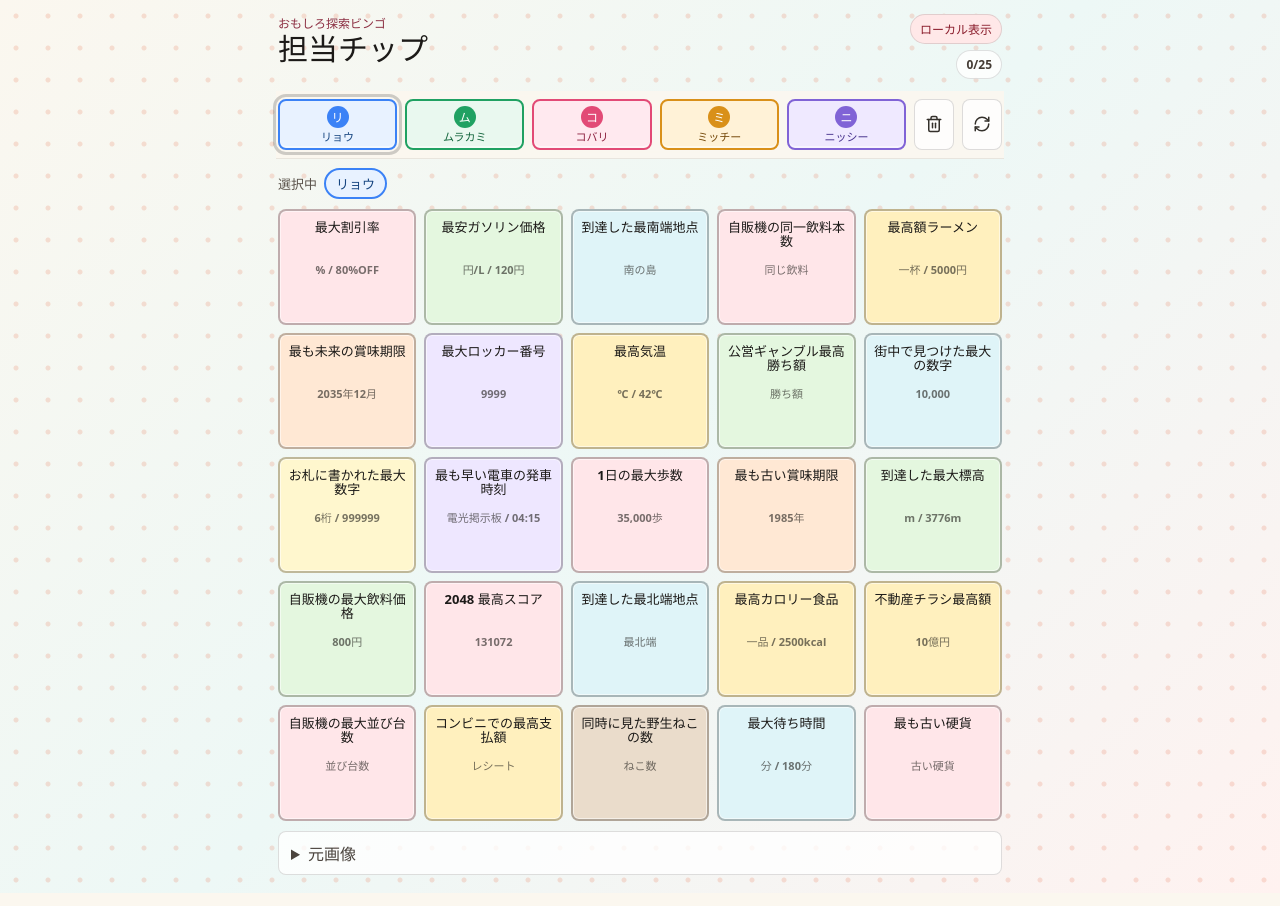
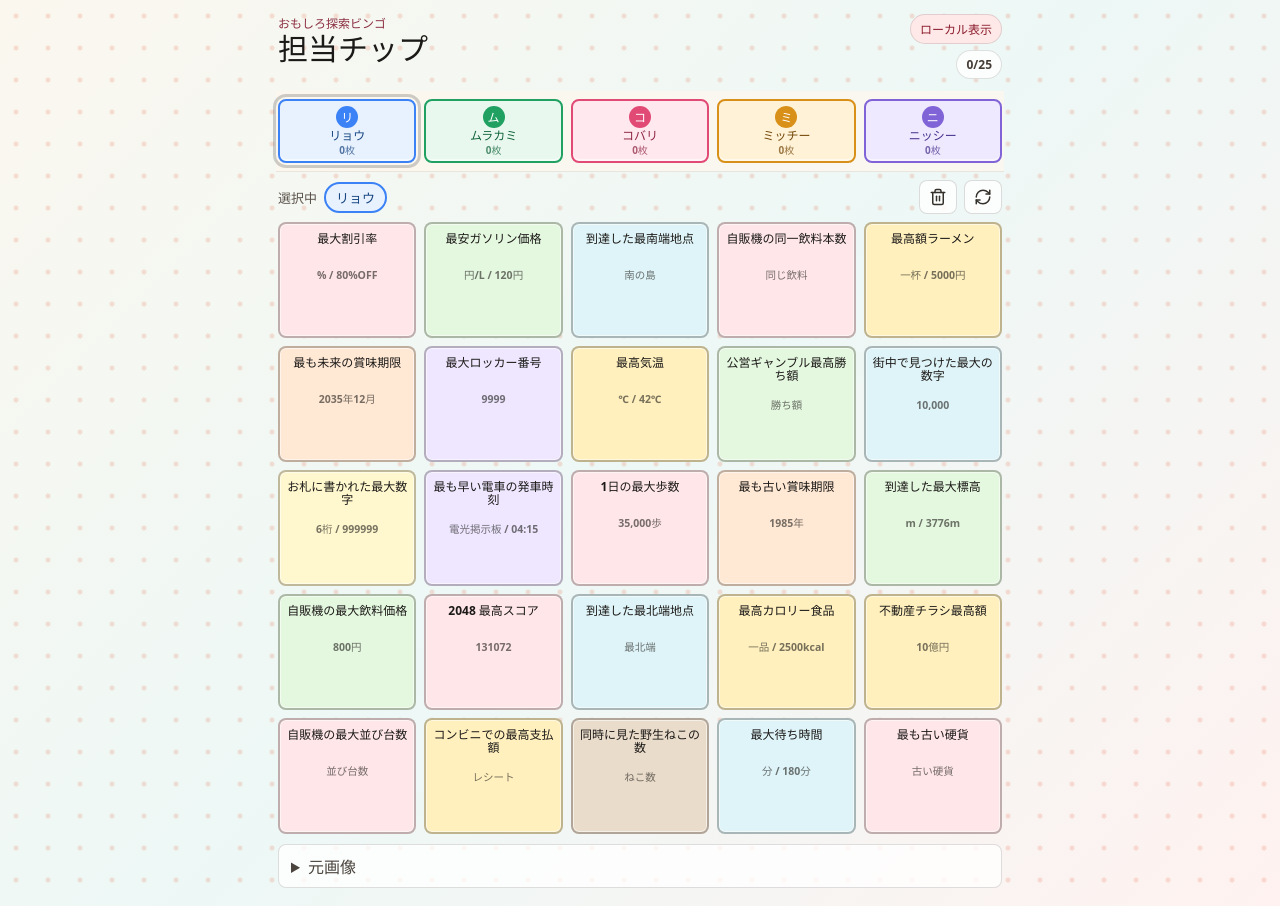
Before and after one commit to shocora/year-bingo, a React (Vite) app: page / in a window 1280 px wide. Built offline with nearby package versions, Linux system fonts and the light colour scheme; no server answers.

Commit message:
Show member chip counts and fix text clipping

```diff
--- a/src/App.tsx
+++ b/src/App.tsx
@@ -224,6 +224,18 @@ export default function App() {
     [placements]
   );
 
+  const memberCounts = useMemo(() => {
+    const counts = Object.fromEntries(members.map((member) => [member.id, 0])) as Record<MemberId, number>;
+
+    for (const memberId of Object.values(placements)) {
+      if (memberId) {
+        counts[memberId] += 1;
+      }
+    }
+
+    return counts;
+  }, [placements]);
+
   const statusLabel = useMemo(() => {
     if (syncState === "loading") {
       return "読み込み中";
@@ -262,17 +274,31 @@ export default function App() {
             className={`member-chip ${member.colorClass} ${
               selectedMemberId === member.id ? "is-selected" : ""
             }`}
+            aria-label={`${member.name} ${memberCounts[member.id]}枚`}
             key={member.id}
             type="button"
             onClick={() => setSelectedMemberId(member.id)}
             onPointerDown={(event) => startDrag(event, member.id)}
           >
             <span className="chip-dot">{member.shortName}</span>
-            <span>{member.name}</span>
+            <span className="member-name">{member.name}</span>
+            <span className="member-count">{memberCounts[member.id]}枚</span>
           </button>
         ))}
+      </section>
+
+      <section className="selection-line" aria-live="polite">
+        <div className="selection-status">
+          <span>選択中</span>
+          {selectedMember ? (
+            <strong className={`inline-member ${selectedMember.colorClass}`}>{selectedMember.name}</strong>
+          ) : (
+            <strong className="inline-clear">空にする</strong>
+          )}
+        </div>
+        <div className="selection-actions">
           <button
-          className={`icon-button ${selectedMemberId === "clear" ? "is-selected" : ""}`}
+            className={`icon-button compact ${selectedMemberId === "clear" ? "is-selected" : ""}`}
             type="button"
             onClick={() => setSelectedMemberId("clear")}
             aria-label="選択したマスを空にする"
@@ -280,18 +306,16 @@ export default function App() {
           >
             <Trash2 size={18} aria-hidden="true" />
           </button>
-        <button className="icon-button" type="button" onClick={() => void loadState()} aria-label="再読み込み" title="再読み込み">
+          <button
+            className="icon-button compact"
+            type="button"
+            onClick={() => void loadState()}
+            aria-label="再読み込み"
+            title="再読み込み"
+          >
             <RefreshCw size={18} aria-hidden="true" />
           </button>
-      </section>
-
-      <section className="selection-line" aria-live="polite">
-        <span>選択中</span>
-        {selectedMember ? (
-          <strong className={`inline-member ${selectedMember.colorClass}`}>{selectedMember.name}</strong>
-        ) : (
-          <strong className="inline-clear">空にする</strong>
-        )}
+        </div>
       </section>
 
       <section className="board" aria-label="ビンゴボード">
@@ -321,7 +345,6 @@ export default function App() {
                     startDrag(event, member.id, cell.id);
                   }}
                 >
-                  <span className="chip-dot">{member.shortName}</span>
                   <span>{member.name}</span>
                 </span>
               ) : null}
--- a/src/styles.css
+++ b/src/styles.css
@@ -105,7 +105,7 @@ h1 {
   z-index: 5;
   top: 0;
   display: grid;
-  grid-template-columns: repeat(5, minmax(0, 1fr)) 40px 40px;
+  grid-template-columns: repeat(5, minmax(0, 1fr));
   gap: 6px;
   margin: 0 -2px 8px;
   padding: 8px 2px;
@@ -155,11 +155,12 @@ h1 {
 
 .member-chip {
   display: grid;
+  grid-template-rows: 22px auto auto;
   place-items: center;
-  gap: 3px;
+  gap: 2px;
   min-width: 0;
-  min-height: 50px;
-  padding: 5px 3px;
+  min-height: 64px;
+  padding: 5px 4px 6px;
   border: 2px solid var(--chip-border);
   border-radius: 8px;
   background: var(--chip-bg);
@@ -169,15 +170,24 @@ h1 {
   touch-action: none;
 }
 
-.member-chip span:last-child {
+.member-name,
+.member-count {
   width: 100%;
-  overflow: hidden;
-  font-size: 11px;
+  min-width: 0;
   font-weight: 900;
-  line-height: 1.05;
+  line-height: 1;
   text-align: center;
-  text-overflow: clip;
   white-space: nowrap;
+}
+
+.member-name {
+  font-size: clamp(10px, 2.75vw, 12px);
+}
+
+.member-count {
+  color: var(--chip-text);
+  font-size: 10px;
+  opacity: 0.72;
 }
 
 .member-chip.is-selected,
@@ -209,15 +219,36 @@ h1 {
   color: #34302b;
 }
 
+.icon-button.compact {
+  min-width: 38px;
+  min-height: 34px;
+}
+
 .selection-line {
   display: flex;
   align-items: center;
+  justify-content: space-between;
   gap: 7px;
   min-height: 34px;
   margin-bottom: 8px;
   color: #5c544c;
   font-size: 13px;
   font-weight: 800;
+}
+
+.selection-status,
+.selection-actions {
+  display: flex;
+  align-items: center;
+  gap: 7px;
+}
+
+.selection-status {
+  min-width: 0;
+}
+
+.selection-actions {
+  flex: 0 0 auto;
 }
 
 .inline-member,
@@ -247,11 +278,11 @@ h1 {
 .bingo-cell {
   position: relative;
   display: grid;
-  grid-template-rows: minmax(29px, auto) 1fr 25px;
+  grid-template-rows: auto minmax(18px, 1fr) 24px;
   align-items: start;
   min-width: 0;
-  min-height: 95px;
-  padding: 6px 4px 5px;
+  min-height: 104px;
+  padding: 5px 4px 4px;
   border: 2px solid rgba(26, 24, 21, 0.28);
   border-radius: 8px;
   background: var(--cell-bg);
@@ -306,22 +337,20 @@ h1 {
 }
 
 .cell-title {
-  display: -webkit-box;
-  overflow: hidden;
+  display: block;
   min-width: 0;
-  -webkit-box-orient: vertical;
-  -webkit-line-clamp: 2;
-  font-size: clamp(10px, 2.85vw, 13px);
+  font-size: clamp(9px, 2.55vw, 12px);
   font-weight: 900;
-  line-height: 1.13;
+  line-height: 1.08;
   text-align: center;
+  line-break: strict;
   overflow-wrap: anywhere;
 }
 
 .cell-meta {
   align-self: center;
   color: rgba(28, 26, 24, 0.6);
-  font-size: clamp(9px, 2.55vw, 11px);
+  font-size: clamp(8px, 2.3vw, 10.5px);
   font-weight: 800;
   line-height: 1.1;
   text-align: center;
@@ -335,30 +364,22 @@ h1 {
   gap: 3px;
   width: 100%;
   min-width: 0;
-  min-height: 25px;
+  min-height: 24px;
   padding: 2px 3px;
   border: 2px solid var(--chip-border);
   border-radius: 999px;
   background: var(--chip-bg);
   color: var(--chip-text);
   box-shadow: 0 5px 12px rgba(32, 29, 25, 0.14);
-  font-size: clamp(9px, 2.45vw, 11px);
+  font-size: clamp(9px, 2.35vw, 10.5px);
   font-weight: 900;
   line-height: 1;
   touch-action: none;
 }
 
-.placed-chip .chip-dot {
-  width: 18px;
-  height: 18px;
-  flex: 0 0 18px;
-  font-size: 10px;
-}
-
 .placed-chip span:last-child {
-  overflow: hidden;
   min-width: 0;
-  text-overflow: clip;
+  overflow-wrap: anywhere;
   white-space: nowrap;
 }
 
@@ -434,16 +455,20 @@ h1 {
   }
 
   .member-dock {
-    grid-template-columns: repeat(5, minmax(0, 1fr)) 36px 36px;
     gap: 4px;
   }
 
   .member-chip {
-    min-height: 48px;
+    min-height: 62px;
+    padding-inline: 2px;
   }
 
-  .member-chip span:last-child {
-    font-size: 10px;
+  .member-name {
+    font-size: 9px;
+  }
+
+  .member-count {
+    font-size: 9px;
   }
 
   .icon-button {
@@ -455,7 +480,7 @@ h1 {
   }
 
   .bingo-cell {
-    min-height: 88px;
-    padding-inline: 3px;
+    min-height: 100px;
+    padding-inline: 2px;
   }
 }
```
Lines whose indentation alone changed are shown as unchanged.
